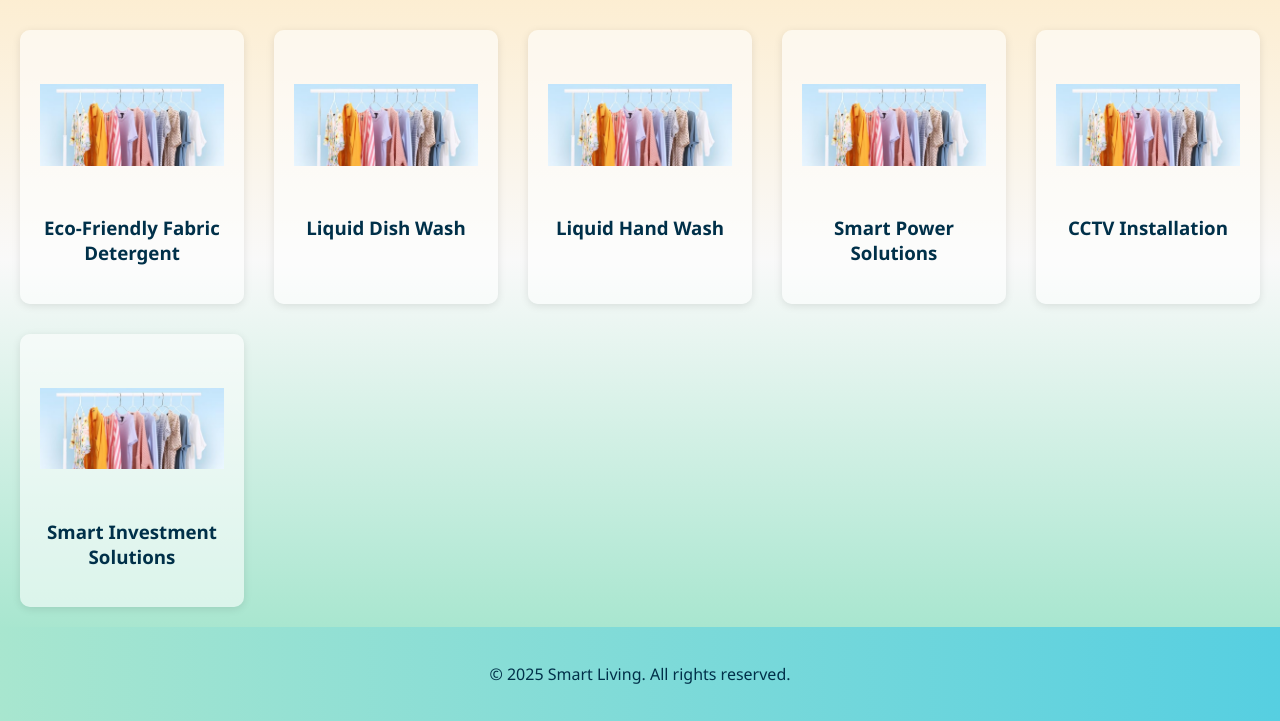
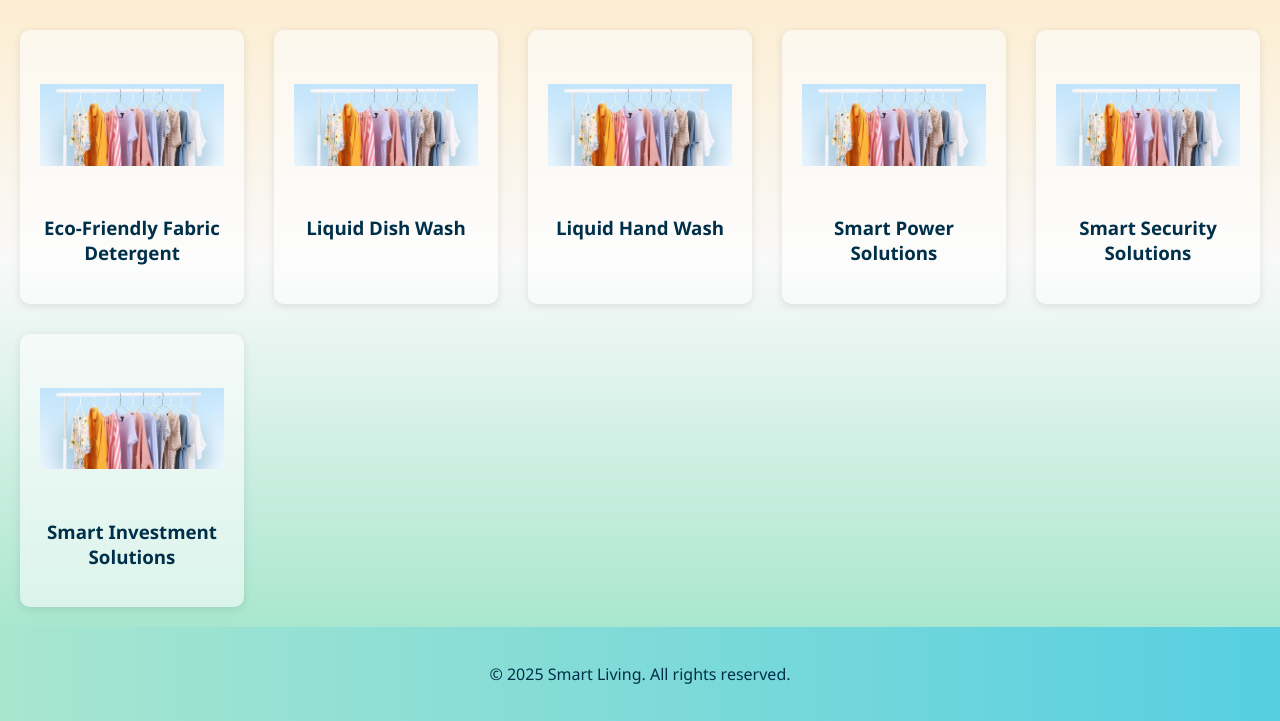
Before and after one commit to robinsirohi1976/slsindia, a plain HTML site: page pink slsindia/products.html in a window 1280 px wide. Shown: the part 201-922 px from the top of the page. Drawn offline with Linux system fonts and the light colour scheme.

Commit message:
Update products.html

```diff
--- a/pink slsindia/products.html
+++ b/pink slsindia/products.html
@@ -44,7 +44,7 @@
 
     <div class="product-card">
       <img src="assets/images1.png" alt="CCTV">
-      <h3>CCTV Installation</h3>
+      <h3>Smart Security Solutions</h3>
     </div>
 
     <div class="product-card">
```
